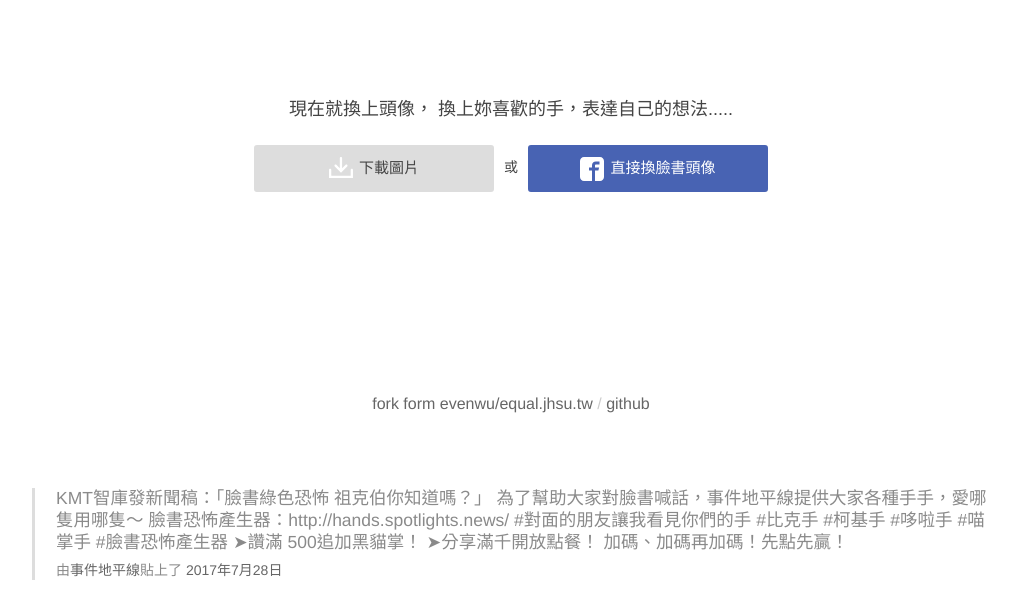
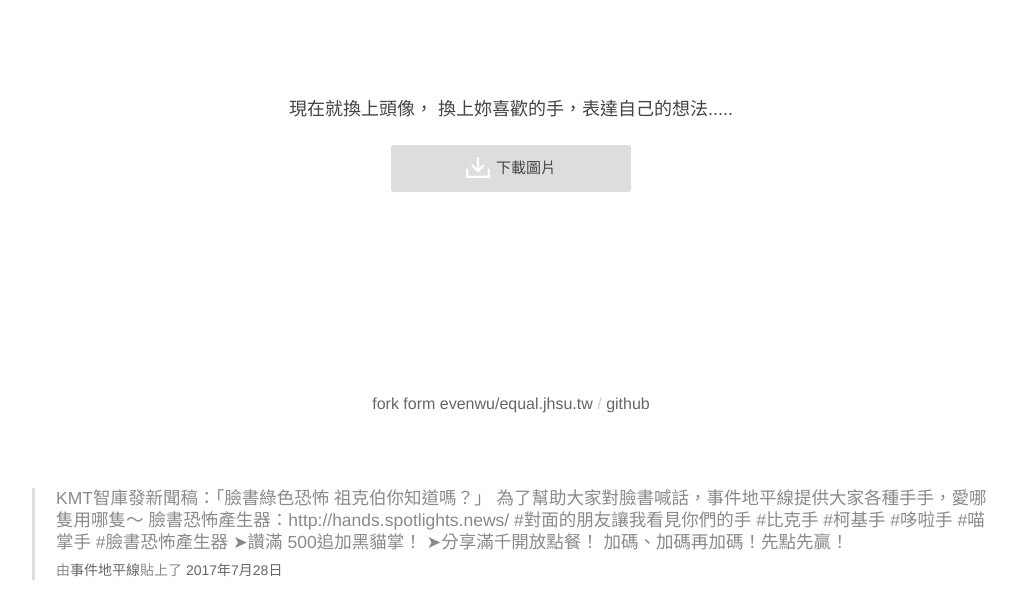
Before and after one commit to fripig/equal.jhsu.tw, a plain HTML site: page index.html in a window 1280 px wide. Shown: the part 807-1411 px from the top of the page, without its empty margins (129-1146 px from the left). Drawn offline with nearby package versions, Linux system fonts and the light colour scheme.

Commit message:
hide fb button

```diff
--- a/index.html
+++ b/index.html
@@ -150,7 +150,8 @@
         <p class="tip">現在就換上頭像，
             <br class="word-break-on-phone">換上妳喜歡的手，表達自己的想法.....</p>
         <button class="download btn" id="normalSubmit"><i class="icon-download"></i>下載圖片</button>
-        或 <a class="share btn btn_facebook js-fb-upload"><i class="icon-facebook"></i>直接換臉書頭像</a></div>
+        <!--或 <a class="share btn btn_facebook js-fb-upload"><i class="icon-facebook"></i>直接換臉書頭像</a>-->
+    </div>
     <p class="copyright">
         <a href="https://github.com/evenwu/equal.jhsu.tw">fork form evenwu/equal.jhsu.tw</a> /
         <a href="https://github.com/fripig/hands.spotlights.news">github</a>
```
